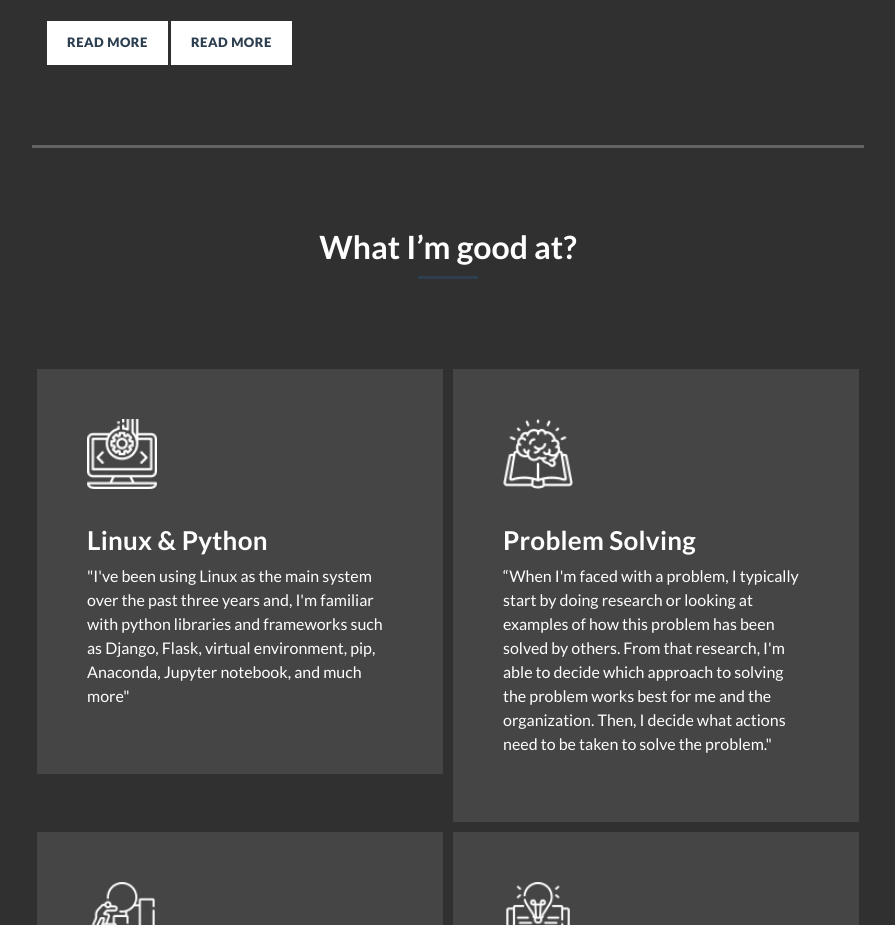
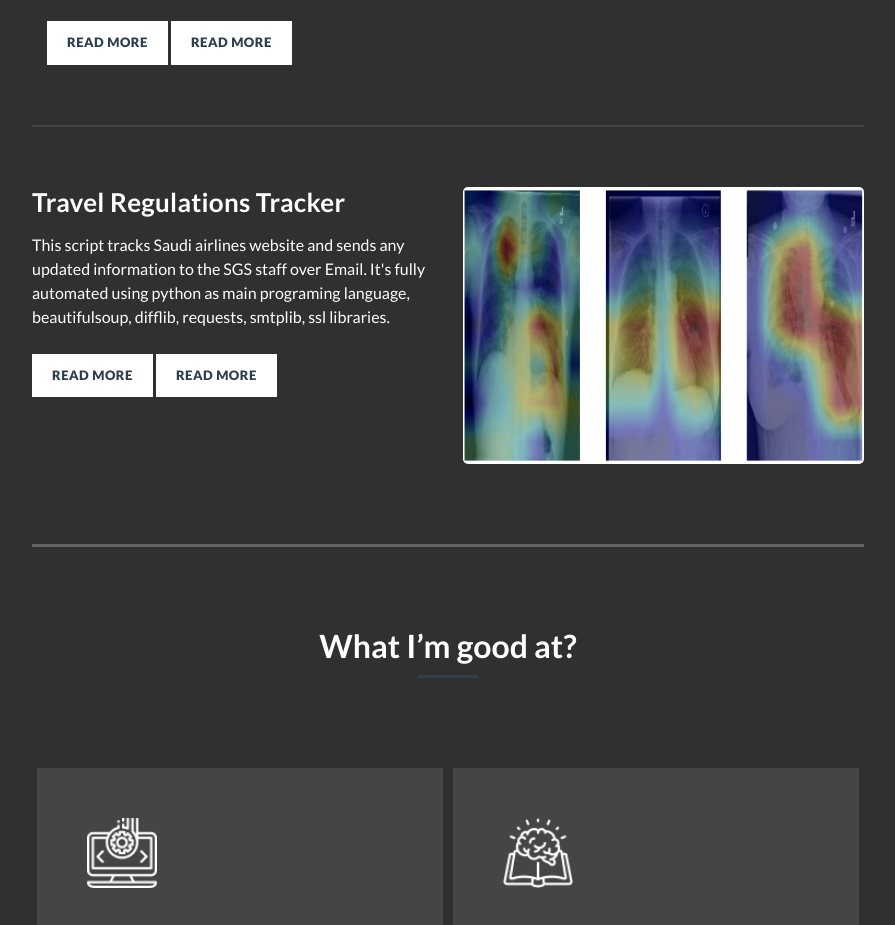
Before and after one commit to khamuqbil/khalid-space, a plain HTML site: page index.html in a window 1280 px wide. Shown: the part 1780-2705 px from the top of the page, without its empty margins (352-1247 px from the left). Drawn offline with Linux system fonts and the light colour scheme.

Commit message:
added new section

```diff
--- a/index.html
+++ b/index.html
@@ -175,6 +175,25 @@
                   </div>
                 </div>
               </div>
+              <div class="right-image-post">
+                <div class="row">
+                  <div class="col-md-6">
+                    <div class="left-text">
+                      <h4>Travel Regulations Tracker</h4>
+                      <p>
+                        This script tracks Saudi airlines website and sends any updated information
+                        to the SGS staff over Email. It's fully automated using python as main programing language,
+                        beautifulsoup, difflib, requests, smtplib, ssl libraries.
+                      </p>
+                      <div class="white-button">
+
+                        <a href="https://khamuqbil.github.io/khalidreport/">Read More</a>
+
+                        <a href="https://khmuqbil.github.io/khalidreport/">Read More</a>
+
+                      </div>
+                    </div>
+                  </div>
               <div class="col-md-6">
                 <div class="right-image">
                   <img src="assets/images/xray-header-image-01.png" alt="" />
```
